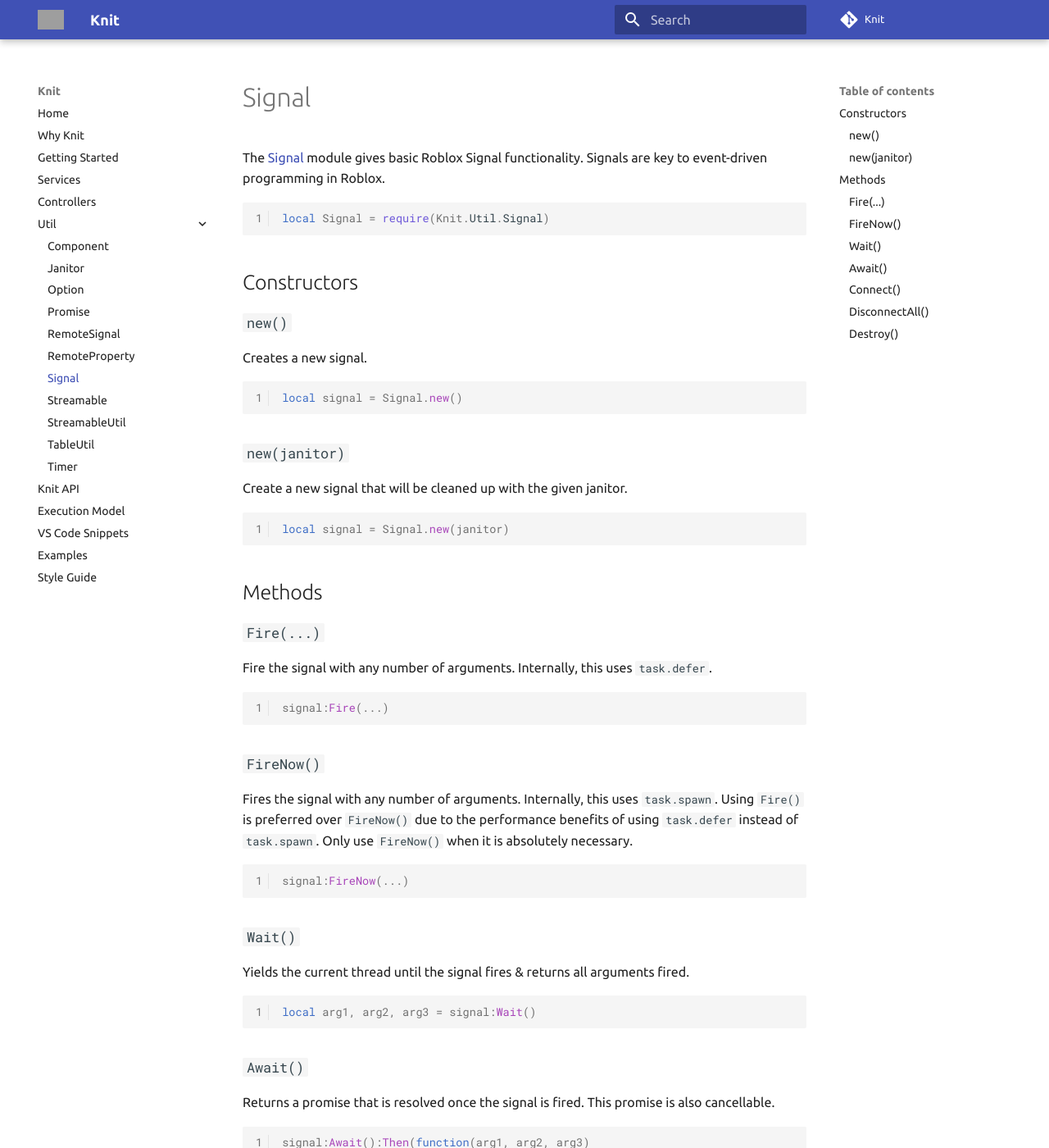
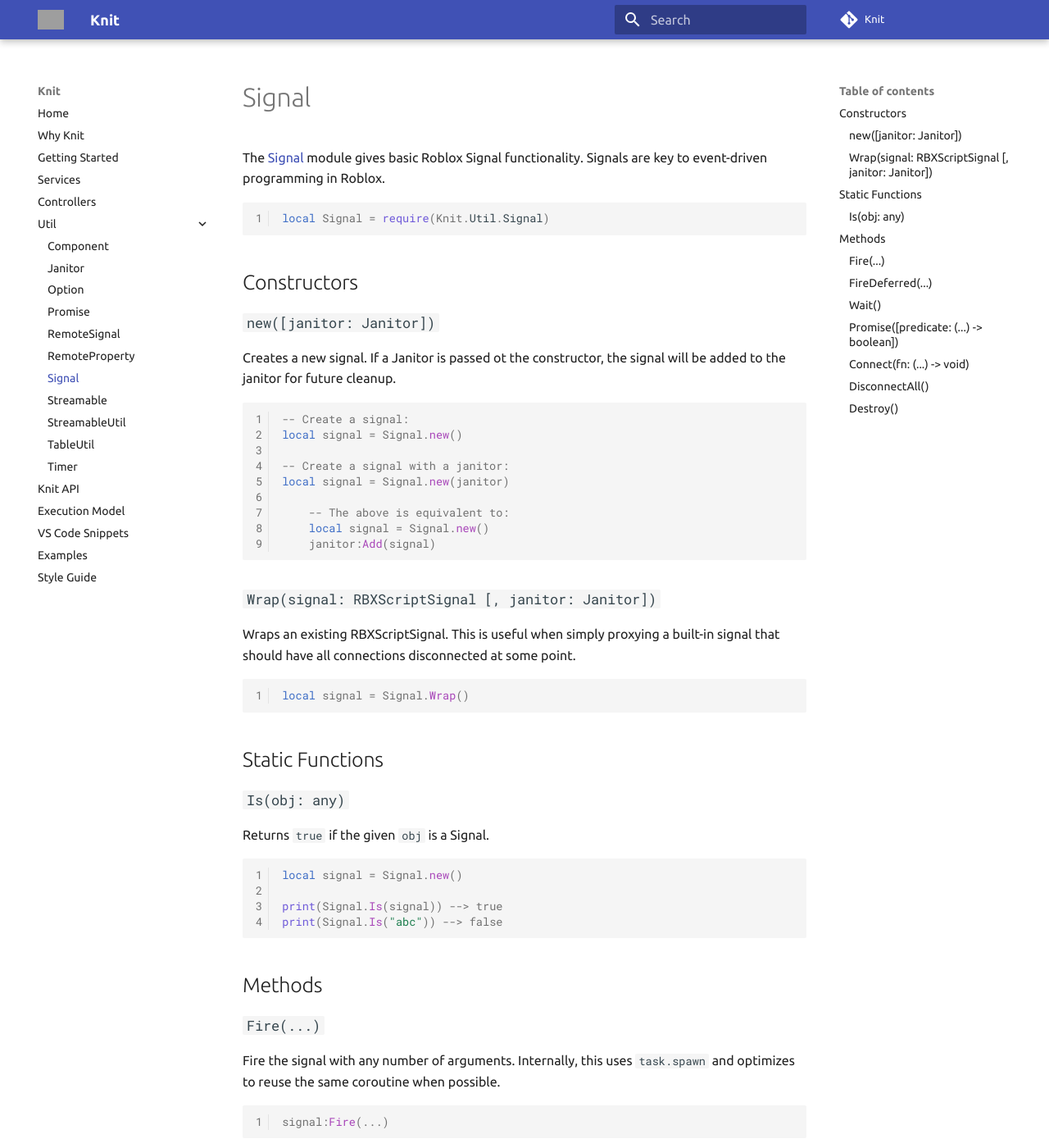
Before and after one commit to Sleitnick/Knit, an MkDocs documentation site: the page built from docs/util/signal.md, in a window 1280 px wide and 1400 px high. Shown: the whole window at 82% size. Built offline with MkDocs 1.6.1 and Material for MkDocs 9.7.7, drawn with Linux system fonts in a browser that asks for light colours; comment, search, counter and statistics services are not loaded; some of the changed text lies outside the part shown; grey boxes are pictures that could not be loaded.

Commit message:
Implement stravant's Signal with a few modifications for Knit

````diff
--- a/docs/util/signal.md
+++ b/docs/util/signal.md
@@ -6,30 +6,49 @@
 
 ## Constructors
 
-### `new()`
-Creates a new signal.
+### `new([janitor: Janitor])`
+Creates a new signal. If a Janitor is passed ot the constructor, the signal will be added to the janitor for future cleanup.
+```lua
+-- Create a signal:
+local signal = Signal.new()
+
+-- Create a signal with a janitor:
+local signal = Signal.new(janitor)
+
+	-- The above is equivalent to:
+	local signal = Signal.new()
+	janitor:Add(signal)
+```
+
+### `Wrap(signal: RBXScriptSignal [, janitor: Janitor])`
+Wraps an existing RBXScriptSignal. This is useful when simply proxying a built-in signal that should have all connections disconnected at some point.
+```lua
+local signal = Signal.Wrap()
+```
+
+## Static Functions
+
+### `Is(obj: any)`
+Returns `true` if the given `obj` is a Signal.
 ```lua
 local signal = Signal.new()
-```
 
-### `new(janitor)`
-Create a new signal that will be cleaned up with the given janitor.
-```lua
-local signal = Signal.new(janitor)
+print(Signal.Is(signal)) --> true
+print(Signal.Is("abc")) --> false
 ```
 
 ## Methods
 
 ### `Fire(...)`
-Fire the signal with any number of arguments. Internally, this uses `task.defer`.
+Fire the signal with any number of arguments. Internally, this uses `task.spawn` and optimizes to reuse the same coroutine when possible.
 ```lua
 signal:Fire(...)
 ```
 
-### `FireNow()`
-Fires the signal with any number of arguments. Internally, this uses `task.spawn`. Using `Fire()` is preferred over `FireNow()` due to the performance benefits of using `task.defer` instead of `task.spawn`. Only use `FireNow()` when it is absolutely necessary.
+### `FireDeferred(...)`
+Fires the signal with any number of arguments. Internally, this uses `task.defer`. This does not reuse coroutines, but does take advantage of the built-in deferral scheduling.
 ```lua
-signal:FireNow(...)
+signal:FireDeferred(...)
 ```
 
 ### `Wait()`
@@ -38,15 +57,28 @@
 local arg1, arg2, arg3 = signal:Wait()
 ```
 
-### `Await()`
-Returns a promise that is resolved once the signal is fired. This promise is also cancellable.
+### `Promise([predicate: (...) -> boolean])`
+Returns a promise that is resolved once the signal is fired. This promise is also cancellable. A predicate function can optionally be passed to signal which event should resolve the promise.
 ```lua
-signal:Await():Then(function(arg1, arg2, arg3)
-	...
+-- Resolve promise the first time the signal is fired:
+signal:Promise():Then(function(arg1, arg2, arg3)
+	print(arg1, arg2, arg3) --> 10, 15, 20
 end)
+signal:Fire(10, 15, 20)
+
+-- Using predicate to signal when promise should resolve:
+local function IsPositive(num)
+	return num >= 0
+end
+signal:Promise(IsPositive):Then(function(positiveNum)
+	print(positiveNum) --> 15
+end)
+signal:Fire(-20)
+signal:Fire(-5)
+signal:Fire(15)
 ```
 
-### `Connect()`
+### `Connect(fn: (...) -> void)`
 Connects a function to the signal and returns a connection object.
 ```lua
 local connection = signal:Connect(function(arg1, arg2, arg3)
````
Also changed, not shown: 2 other files.
